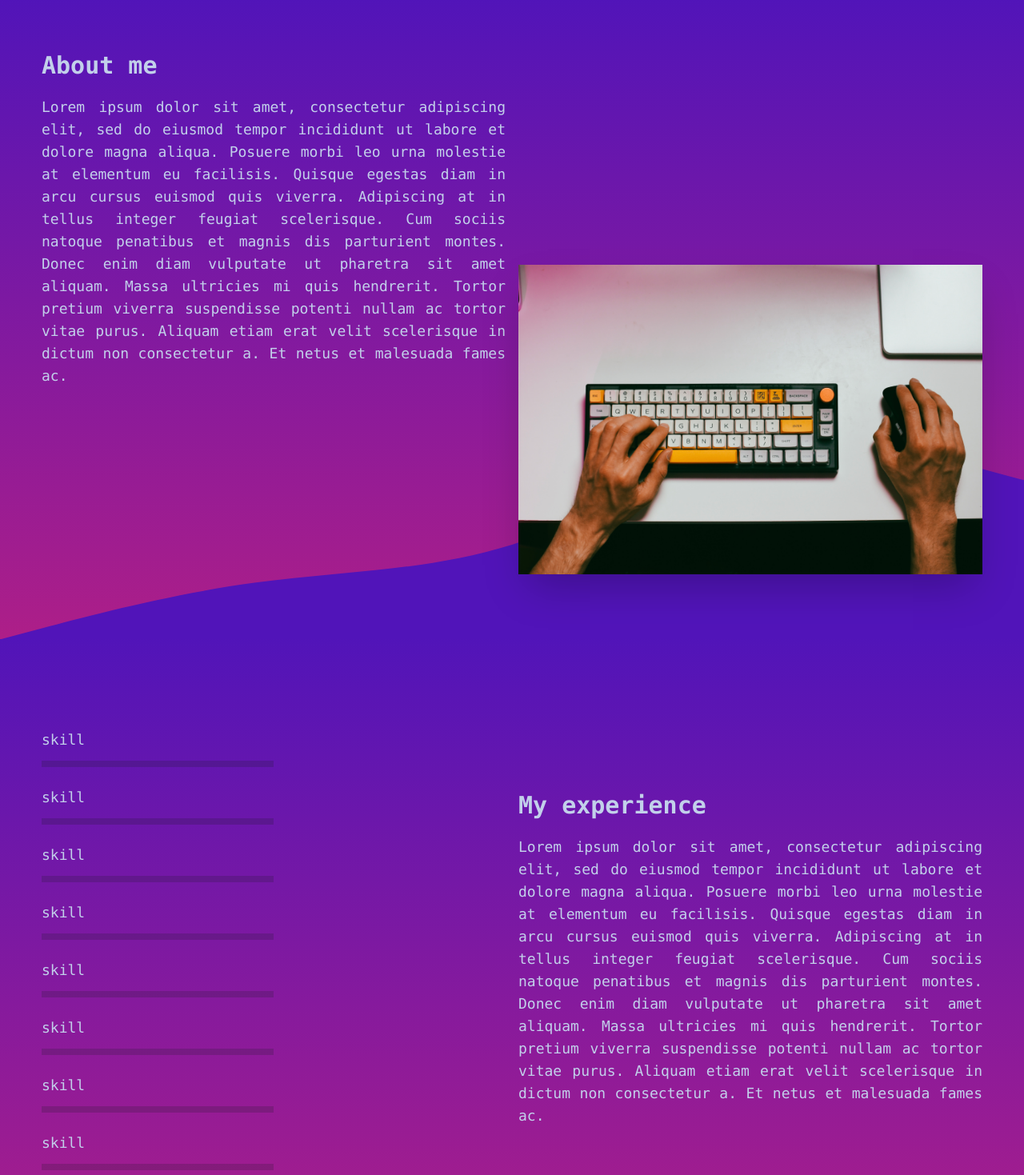
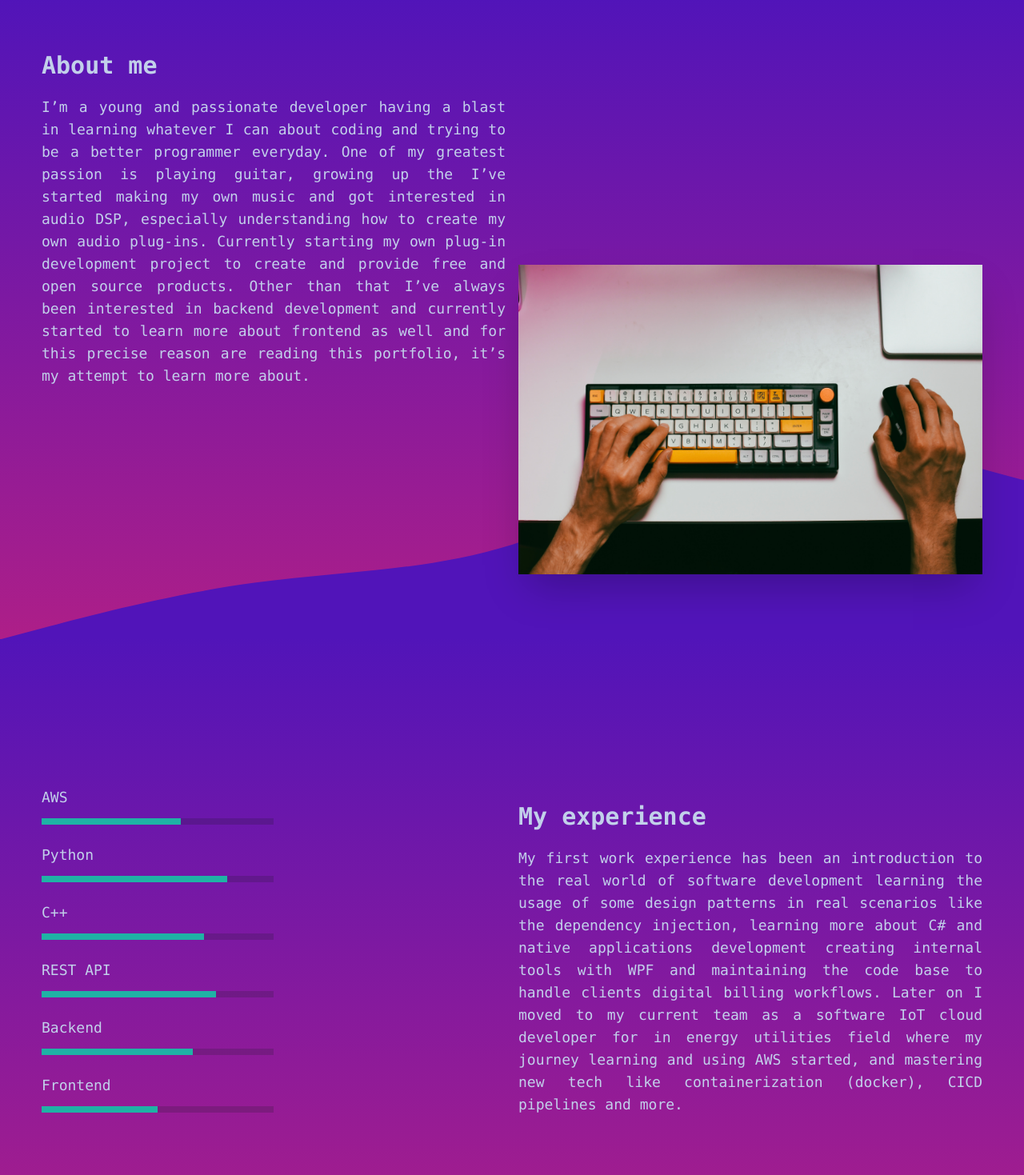
Before and after one commit to cedrata/cedrata.github.io, a SvelteKit app: page / in a window 1280 px wide. Shown: the part 801-2270 px from the top of the page at 80% size. Built offline with nearby package versions, Linux system fonts and the light colour scheme.

Commit message:
[UPDATE] texts & skills

```diff
--- a/src/routes/+page.svelte
+++ b/src/routes/+page.svelte
@@ -105,14 +105,14 @@
 			<div class="lg:col-start-1 lg:row-start-1 lg:row-span-2 text-lg">
 				<h3 class="text-3xl font-bold mb-5 max-lg:text-center">About me</h3>
 				<p class="text-lg text-justify">
-					Lorem ipsum dolor sit amet, consectetur adipiscing elit, sed do eiusmod tempor incididunt
-					ut labore et dolore magna aliqua. Posuere morbi leo urna molestie at elementum eu
-					facilisis. Quisque egestas diam in arcu cursus euismod quis viverra. Adipiscing at in
-					tellus integer feugiat scelerisque. Cum sociis natoque penatibus et magnis dis parturient
-					montes. Donec enim diam vulputate ut pharetra sit amet aliquam. Massa ultricies mi quis
-					hendrerit. Tortor pretium viverra suspendisse potenti nullam ac tortor vitae purus.
-					Aliquam etiam erat velit scelerisque in dictum non consectetur a. Et netus et malesuada
-					fames ac.
+					I’m a young and passionate developer having a blast in learning whatever I can about
+					coding and trying to be a better programmer everyday. One of my greatest passion is
+					playing guitar, growing up the I’ve started making my own music and got interested in
+					audio DSP, especially understanding how to create my own audio plug-ins. Currently
+					starting my own plug-in development project to create and provide free and open source
+					products. Other than that I’ve always been interested in backend development and currently
+					started to learn more about frontend as well and for this precise reason are reading this
+					portfolio, it’s my attempt to learn more about.
 				</p>
 			</div>
 			<div class="lg:col-start-2 lg:row-start-2 lg:row-span-2 max-lg:hidden">
@@ -129,56 +129,40 @@
 		>
 			<div class="lg:col-start-2 lg:row-start-1 text-lg max-lg:mb-[1rem]">
 				<h3 class="text-3xl font-bold mb-5 max-lg:text-center ">My experience</h3>
-				<p class="text-lg text-justify lg:hidden">
-					Lorem ipsum dolor sit amet, consectetur adipiscing elit, sed do eiusmod tempor incididunt
-					ut labore et dolore magna aliqua. Posuere morbi leo urna molestie at elementum eu
-					facilisis. Quisque egestas diam in arcu cursus euismod quis viverra. Adipiscing at in
-					tellus integer feugiat scelerisque. Cum sociis natoque penatibus et magnis dis parturient
-					montes.
-				</p>
-				<p class="text-lg text-justify max-lg:hidden">
-					Lorem ipsum dolor sit amet, consectetur adipiscing elit, sed do eiusmod tempor incididunt
-					ut labore et dolore magna aliqua. Posuere morbi leo urna molestie at elementum eu
-					facilisis. Quisque egestas diam in arcu cursus euismod quis viverra. Adipiscing at in
-					tellus integer feugiat scelerisque. Cum sociis natoque penatibus et magnis dis parturient
-					montes. Donec enim diam vulputate ut pharetra sit amet aliquam. Massa ultricies mi quis
-					hendrerit. Tortor pretium viverra suspendisse potenti nullam ac tortor vitae purus.
-					Aliquam etiam erat velit scelerisque in dictum non consectetur a. Et netus et malesuada
-					fames ac.
+				<p class="text-lg text-justify">
+					My first work experience has been an introduction to the real world of software
+					development learning the usage of some design patterns in real scenarios like the
+					dependency injection, learning more about C# and native applications development creating
+					internal tools with WPF and maintaining the code base to handle clients digital billing
+					workflows. Later on I moved to my current team as a software IoT cloud developer for in
+					energy utilities field where my journey learning and using AWS started, and mastering new
+					tech like containerization (docker), CICD pipelines and more.
 				</p>
 			</div>
 			<div class="lg:col-start-1 lg:row-start-1 text-lg w-full">
 				<div class="mb-[1rem] max-lg:flex max-lg:items-center">
-					<p class="w-1/3">skill</p>
-					<progress class="progress lg:w-1/2 w-2/3" value="0" max="100" />
+					<p class="w-1/3">AWS</p>
+					<progress class="progress progress-accent lg:w-1/2 w-2/3" value="60" max="100" />
 				</div>
 				<div class="mb-[1rem] max-lg:flex max-lg:items-center">
-					<p class="w-1/3">skill</p>
-					<progress class="progress lg:w-1/2 w-2/3" value="0" max="100" />
+					<p class="w-1/3">Python</p>
+					<progress class="progress progress-accent lg:w-1/2 w-2/3" value="80" max="100" />
 				</div>
 				<div class="mb-[1rem] max-lg:flex max-lg:items-center">
-					<p class="w-1/3">skill</p>
-					<progress class="progress lg:w-1/2 w-2/3" value="0" max="100" />
+					<p class="w-1/3">C++</p>
+					<progress class="progress progress-accent lg:w-1/2 w-2/3" value="70" max="100" />
 				</div>
 				<div class="mb-[1rem] max-lg:flex max-lg:items-center">
-					<p class="w-1/3">skill</p>
-					<progress class="progress lg:w-1/2 w-2/3" value="0" max="100" />
+					<p class="w-1/3">REST API</p>
+					<progress class="progress progress-accent lg:w-1/2 w-2/3" value="75" max="100" />
 				</div>
 				<div class="mb-[1rem] max-lg:flex max-lg:items-center">
-					<p class="w-1/3">skill</p>
-					<progress class="progress lg:w-1/2 w-2/3" value="0" max="100" />
+					<p class="w-1/3">Backend</p>
+					<progress class="progress progress-accent lg:w-1/2 w-2/3" value="65" max="100" />
 				</div>
 				<div class="mb-[1rem] max-lg:flex max-lg:items-center">
-					<p class="w-1/3">skill</p>
-					<progress class="progress lg:w-1/2 w-2/3" value="0" max="100" />
-				</div>
-				<div class="mb-[1rem] max-lg:flex max-lg:items-center">
-					<p class="w-1/3">skill</p>
-					<progress class="progress lg:w-1/2 w-2/3" value="0" max="100" />
-				</div>
-				<div class="mb-[1rem] max-lg:flex max-lg:items-center">
-					<p class="w-1/3">skill</p>
-					<progress class="progress lg:w-1/2 w-2/3" value="0" max="100" />
+					<p class="w-1/3">Frontend</p>
+					<progress class="progress progress-accent lg:w-1/2 w-2/3" value="50" max="100" />
 				</div>
 			</div>
 		</div>
```
